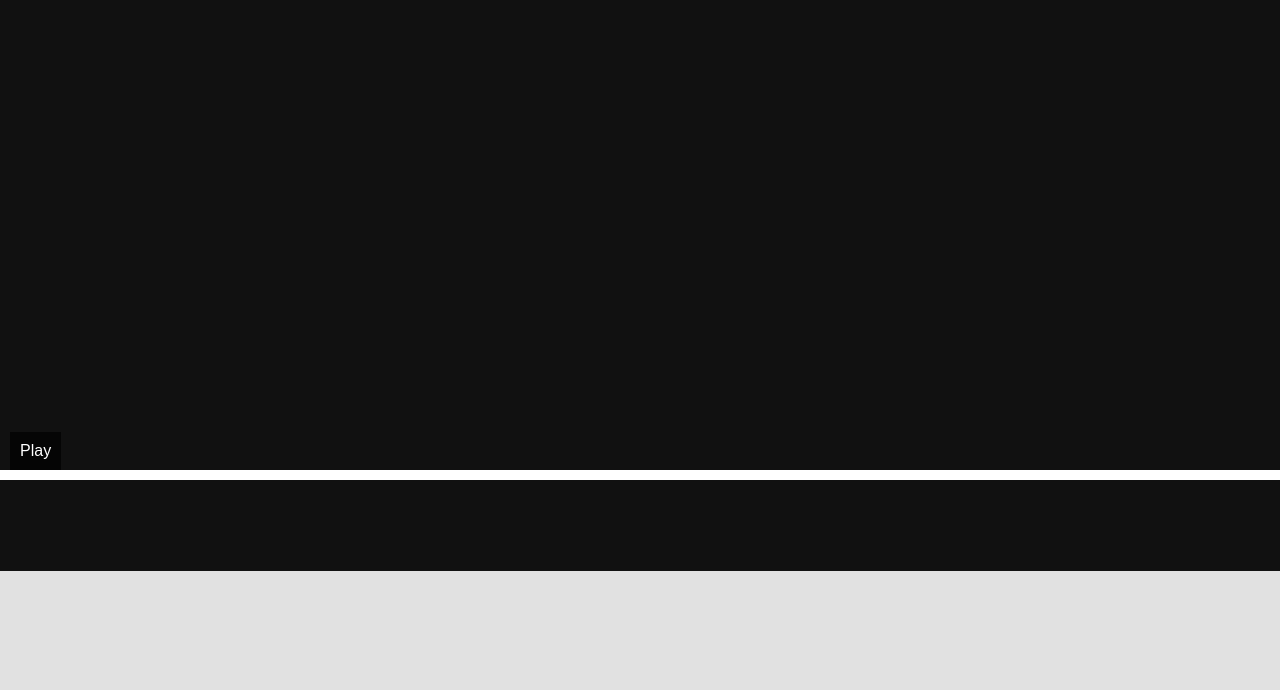
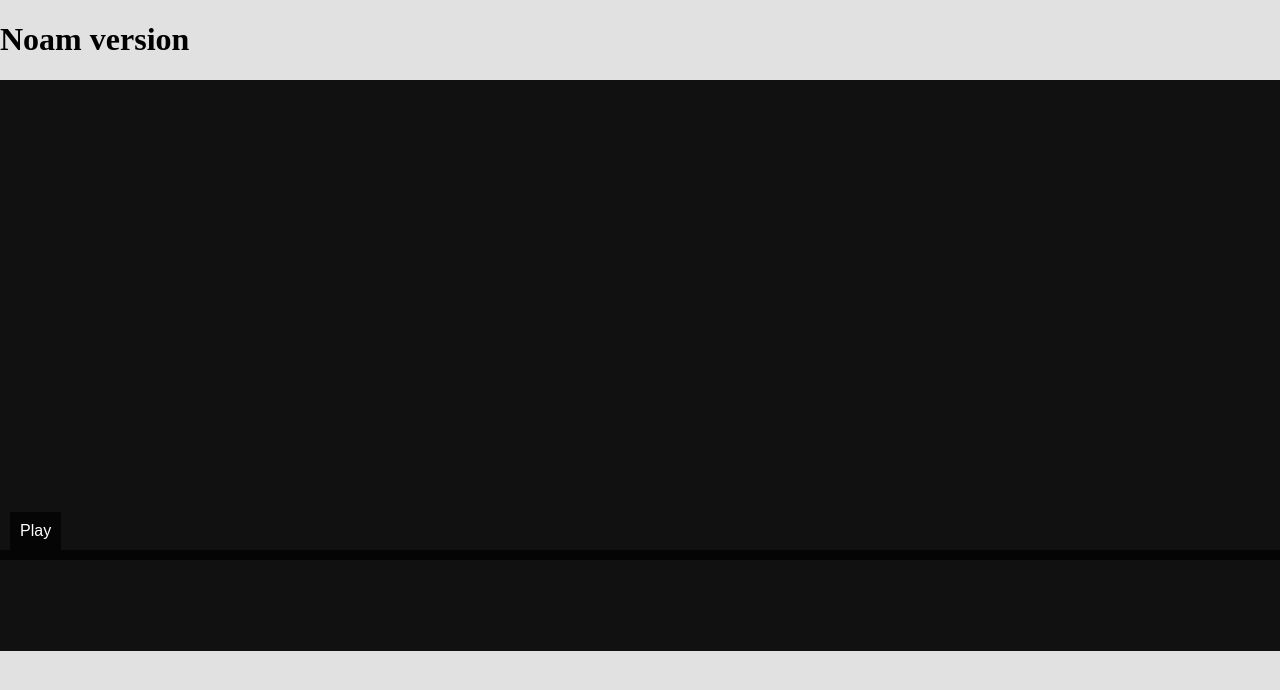
Before and after one commit to noamtzu/munch-editor-interview, a React (Create React App) app: page / in a window 1280 px wide. Shown: the top 690 px of the page. Built offline with nearby package versions, Linux system fonts and the light colour scheme; the HTML template or start-up script is replaced by a standard one.

Commit message:
Time Indicator for Trimmed Section & fixes

```diff
--- a/public/index.html
+++ b/public/index.html
@@ -4,7 +4,7 @@
   <meta charset="UTF-8">
   <meta name="viewport" content="width=device-width, initial-scale=1.0">
   <link rel="icon" href="%PUBLIC_URL%/favicon.ico" />
-  <title>Video Trim</title>
+  <title>Video Trim - Noam</title>
 </head>
 <body>
     <div id="root"></div>
--- a/src/App.tsx
+++ b/src/App.tsx
@@ -3,11 +3,15 @@ import './App.css';
 import { Player } from './player';
 
 function App() {
-  return (
-    <div className="App">
-      <Player />
-    </div>
-  );
+    return (
+        <>
+            <h1>Noam version</h1>
+            <div className="App">
+                <Player/>
+            </div>
+        </>
+
+    );
 }
 
 export default App;
--- a/src/player/display/Display.css
+++ b/src/player/display/Display.css
@@ -35,7 +35,15 @@
     cursor: pointer;
 }
 
-.Display .progress-bar {
+.Display .progress-bar-buffering {
+    position: absolute;
     height: 100%;
     background-color: #fff;
 }
+
+.Display .progress-bar {
+    position: absolute;
+    height: 100%;
+    background-color: red;
+    z-index: 9;
+}
--- a/src/player/display/Display.tsx
+++ b/src/player/display/Display.tsx
@@ -67,6 +67,7 @@ export const Display = () => {
                     {isPlaying ? 'Pause' : 'Play'}
                 </button>
                 <div className="progress-bar-container" onClick={handleProgressClick}>
+                    <div className="progress-bar-buffering" style={{width: `${((currentTime / duration) + 0.1) * 100}%`}}></div>
                     <div className="progress-bar" style={{width: `${(currentTime / duration) * 100}%`}}></div>
                 </div>
             </div>
--- a/src/player/timeline/seek/Seek.css
+++ b/src/player/timeline/seek/Seek.css
@@ -5,7 +5,6 @@
     top: -5px;
     left: 0;
     height: 100%;
-    transform: translateX(3.5px);
 }
 
 .Seek .touch {
--- a/src/player/timeline/seek/Seek.tsx
+++ b/src/player/timeline/seek/Seek.tsx
@@ -13,6 +13,7 @@ export const Seek = () => {
     useEffect(() => {
         if (video?.current) {
             video.current.addEventListener('timeupdate', handleUpdate)
+            setTime();
         }
 
         return () => {
@@ -20,16 +21,14 @@ export const Seek = () => {
                 video.current.removeEventListener('timeupdate', handleUpdate)
             }
         }
-    }, [video?.current, endTime])
-
-
+    }, [video?.current, startTime, endTime])
 
     const handleUpdate = () => {
         if (!video?.current || !seekRef.current || !timeRef.current) { return }
         if(video.current.currentTime > endTime) { return }
 
         const per = (video.current.currentTime / video.current.duration) * 100;
-        seekRef.current.style.left = (per - 0.5) + "%";
+        seekRef.current.style.left = per + "%";
 
        setTime();
     }
@@ -37,7 +36,8 @@ export const Seek = () => {
     const setTime = () => {
         if (!video?.current || !timeRef.current) { return }
 
-        let seconds: number | string = Math.round(video.current.currentTime);
+        let currentTimeDiff: number =  video.current.currentTime - startTime;
+        let seconds: number | string = Math.round(currentTimeDiff);
         let minutes: number | string = Math.round(seconds / 60);
 
         if(seconds < 10) { seconds = '0' + seconds };
```
